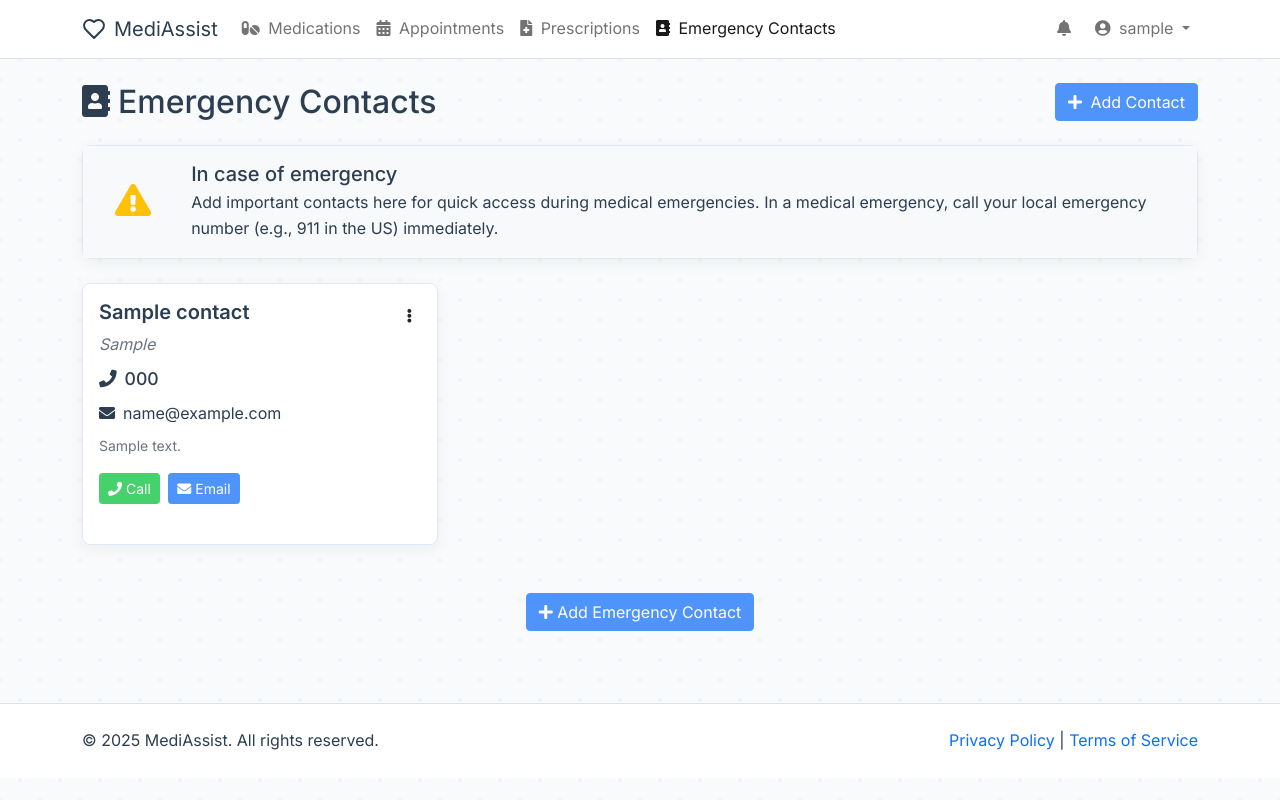
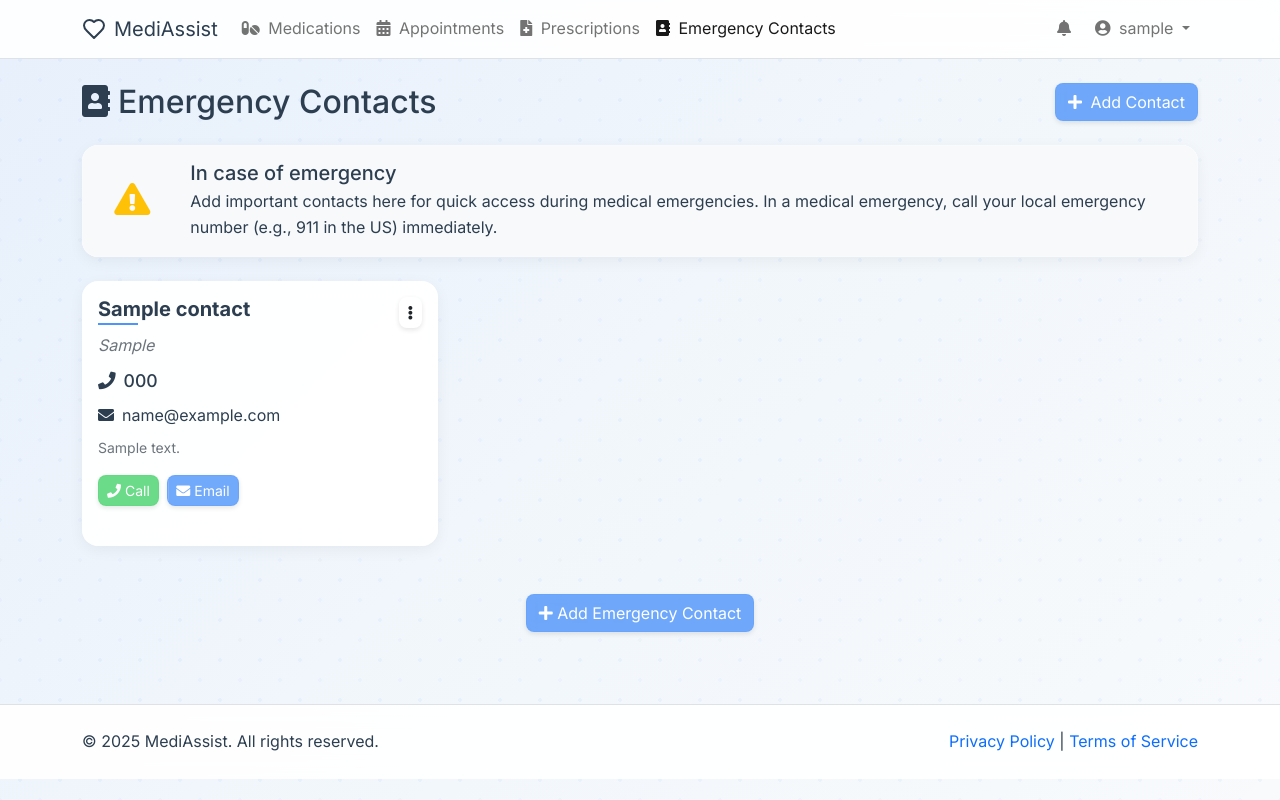
Before and after one commit to Amineharrabi/MediAssistTracker, a Flask app: page /contacts in a window 1280 px wide. Run offline with Flask 3, Linux system fonts and the light colour scheme; a user stored in the database is signed in; tables that the repository leaves empty hold one stand-in row (values such as "Sample post"); data that the repository does not hold is empty; some libraries are stand-ins or nearby versions.

Commit message:
Updated the app's look
Updated the styling of the app to have a more modern look with background images,  transparent buttons, and improved card styling in `static/css/style.css`.

Replit-Commit-Author: Agent
Replit-Commit-Session-Id: 472f25ff-878d-4bb0-b371-6daca29fb182
Replit-Commit-Screenshot-Url: https://storage.googleapis.com/screenshot-production-us-central1/9a76c6b0-2cd8-4128-8cfb-670ae38b7649/be3525a9-03fa-457c-b0b8-79b7bea85dbb.jpg

```diff
--- a/static/css/style.css
+++ b/static/css/style.css
@@ -44,10 +44,11 @@ body {
 body.light-theme {
   background-color: var(--light-bg);
   background-image:
+    linear-gradient(135deg, rgba(78, 148, 251, 0.1) 0%, rgba(108, 178, 235, 0.05) 50%, rgba(255, 255, 255, 0) 100%),
     radial-gradient(rgba(78, 148, 251, 0.06) 2px, transparent 2px),
     radial-gradient(rgba(78, 148, 251, 0.04) 2px, transparent 2px);
-  background-size: 40px 40px;
-  background-position: 0 0, 20px 20px;
+  background-size: 100% 100%, 40px 40px, 40px 40px;
+  background-position: 0 0, 0 0, 20px 20px;
   color: var(--light-text);
 }
 
@@ -95,10 +96,11 @@ body.light-theme {
 body.dark-theme {
   background-color: var(--dark-bg);
   background-image:
+    linear-gradient(135deg, rgba(49, 130, 206, 0.2) 0%, rgba(66, 153, 225, 0.1) 50%, rgba(26, 32, 44, 0) 100%),
     radial-gradient(rgba(49, 130, 206, 0.15) 2px, transparent 2px),
     radial-gradient(rgba(49, 130, 206, 0.1) 2px, transparent 2px);
-  background-size: 40px 40px;
-  background-position: 0 0, 20px 20px;
+  background-size: 100% 100%, 40px 40px, 40px 40px;
+  background-position: 0 0, 0 0, 20px 20px;
   color: var(--dark-text);
 }
 
@@ -189,21 +191,58 @@ body.dark-theme {
 
 .card {
   margin-bottom: 1.5rem;
-  border-radius: 0.5rem;
-  transition: transform 0.2s, box-shadow 0.2s;
+  border-radius: 1rem;
+  transition: transform 0.3s, box-shadow 0.3s;
+  overflow: hidden;
+  border: none;
+  position: relative;
+}
+
+.card::after {
+  content: '';
+  position: absolute;
+  top: 0;
+  left: 0;
+  width: 100%;
+  height: 100%;
+  border-radius: 1rem;
+  box-shadow: inset 0 0 0 1px rgba(255, 255, 255, 0.1);
+  pointer-events: none;
 }
 
 .card:hover {
-  transform: translateY(-3px);
-  box-shadow: 0 8px 15px rgba(0, 0, 0, 0.1);
+  transform: translateY(-5px);
+  box-shadow: 0 12px 20px rgba(0, 0, 0, 0.1);
 }
 
 .dark-theme .card:hover {
-  box-shadow: 0 8px 15px rgba(0, 0, 0, 0.3);
+  box-shadow: 0 12px 20px rgba(0, 0, 0, 0.3);
 }
 
 .card-title {
-  font-weight: 600;
+  font-weight: 700;
+  margin-bottom: 0.8rem;
+  position: relative;
+  display: inline-block;
+}
+
+.card-title::after {
+  content: '';
+  position: absolute;
+  left: 0;
+  bottom: -4px;
+  width: 40px;
+  height: 2px;
+  background-color: var(--light-primary);
+  transition: width 0.3s;
+}
+
+.dark-theme .card-title::after {
+  background-color: var(--dark-primary);
+}
+
+.card:hover .card-title::after {
+  width: 100%;
 }
 
 .footer {
@@ -467,6 +506,30 @@ input:checked + .theme-slider:before {
 }
 
 /* Button styles */
+.btn {
+  border-radius: 8px;
+  transition: all 0.3s;
+  box-shadow: 0 2px 5px rgba(0, 0, 0, 0.1);
+  overflow: hidden;
+  position: relative;
+}
+
+.btn::before {
+  content: '';
+  position: absolute;
+  top: 0;
+  left: 0;
+  width: 100%;
+  height: 100%;
+  background: rgba(255, 255, 255, 0.2);
+  transform: translateX(-100%);
+  transition: transform 0.4s;
+}
+
+.btn:hover::before {
+  transform: translateX(0);
+}
+
 .btn-action {
   border-radius: 50%;
   width: 40px;
@@ -475,35 +538,77 @@ input:checked + .theme-slider:before {
   display: inline-flex;
   align-items: center;
   justify-content: center;
-  transition: all 0.2s;
 }
 
+/* Transparent button styles */
 .btn-primary {
-  background-color: var(--light-primary);
-  border-color: var(--light-primary);
+  background-color: rgba(78, 148, 251, 0.8);
+  backdrop-filter: blur(5px);
+  border-color: rgba(78, 148, 251, 0.2);
+  color: white;
+}
+
+.btn-primary:hover {
+  background-color: rgba(78, 148, 251, 0.9);
+  border-color: rgba(78, 148, 251, 0.4);
+  transform: translateY(-2px);
+  box-shadow: 0 4px 8px rgba(0, 0, 0, 0.15);
 }
 
 .dark-theme .btn-primary {
-  background-color: var(--dark-primary);
-  border-color: var(--dark-primary);
+  background-color: rgba(49, 130, 206, 0.8);
+  border-color: rgba(49, 130, 206, 0.2);
+}
+
+.dark-theme .btn-primary:hover {
+  background-color: rgba(49, 130, 206, 0.9);
+  border-color: rgba(49, 130, 206, 0.4);
 }
 
 .btn-success {
-  background-color: var(--light-success);
-  border-color: var(--light-success);
+  background-color: rgba(71, 209, 108, 0.8);
+  backdrop-filter: blur(5px);
+  border-color: rgba(71, 209, 108, 0.2);
+  color: white;
+}
+
+.btn-success:hover {
+  background-color: rgba(71, 209, 108, 0.9);
+  border-color: rgba(71, 209, 108, 0.4);
+  transform: translateY(-2px);
+  box-shadow: 0 4px 8px rgba(0, 0, 0, 0.15);
 }
 
 .dark-theme .btn-success {
-  background-color: var(--dark-success);
-  border-color: var(--dark-success);
+  background-color: rgba(56, 161, 105, 0.8);
+  border-color: rgba(56, 161, 105, 0.2);
+}
+
+.dark-theme .btn-success:hover {
+  background-color: rgba(56, 161, 105, 0.9);
+  border-color: rgba(56, 161, 105, 0.4);
 }
 
 .btn-danger {
-  background-color: var(--light-danger);
-  border-color: var(--light-danger);
+  background-color: rgba(227, 52, 47, 0.8);
+  backdrop-filter: blur(5px);
+  border-color: rgba(227, 52, 47, 0.2);
+  color: white;
+}
+
+.btn-danger:hover {
+  background-color: rgba(227, 52, 47, 0.9);
+  border-color: rgba(227, 52, 47, 0.4);
+  transform: translateY(-2px);
+  box-shadow: 0 4px 8px rgba(0, 0, 0, 0.15);
 }
 
 .dark-theme .btn-danger {
-  background-color: var(--dark-danger);
-  border-color: var(--dark-danger);
+  background-color: rgba(229, 62, 62, 0.8);
+  border-color: rgba(229, 62, 62, 0.2);
 }
+
+.dark-theme .btn-danger:hover {
+  background-color: rgba(229, 62, 62, 0.9);
+  border-color: rgba(229, 62, 62, 0.4);
+}
```
